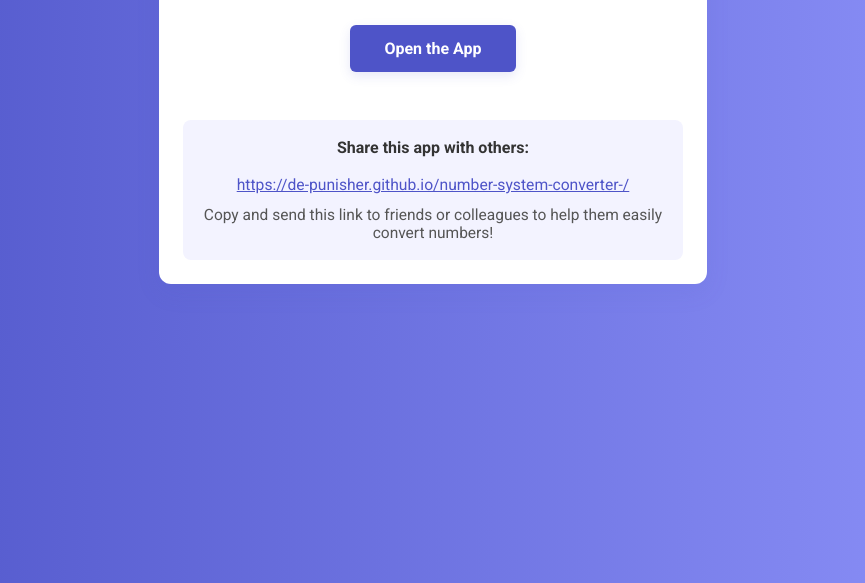
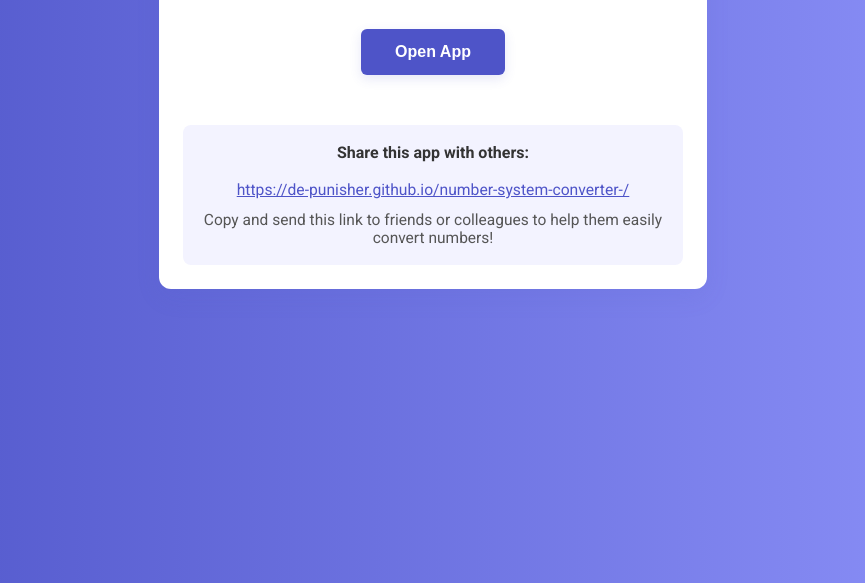
Before and after one commit to De-punisher/number-system-converter-, a website: page index.html in a window 1280 px wide. Shown: the part 217-800 px from the top of the page, without its empty margins (207-1072 px from the left). Drawn offline with Linux system fonts and the light colour scheme.

Commit message:
Update index.html with new content

```diff
--- a/index.html
+++ b/index.html
@@ -64,6 +64,9 @@
       border-radius: 8px;
       font-size: 1em;
     }
+    .open-app-section {
+      margin: 2em 0;
+    }
     @media (max-width: 600px) {
       .container {
         margin: 18px;
@@ -79,9 +82,11 @@
       Instantly convert numbers between decimal, binary, and hexadecimal.<br>
       Simple, fast, and reliable.
     </p>
-    <a class="app-button" href="https://de-punisher.github.io/number-system-converter-/" target="_blank">
-      Open the App
-    </a>
+    <div class="open-app-section">
+      <button class="app-button" onclick="window.location.href='start.html'">
+        Open App
+      </button>
+    </div>
     <div class="share-section">
       <strong>Share this app with others:</strong>
       <a class="share-link" href="https://de-punisher.github.io/number-system-converter-/" target="_blank">
```
